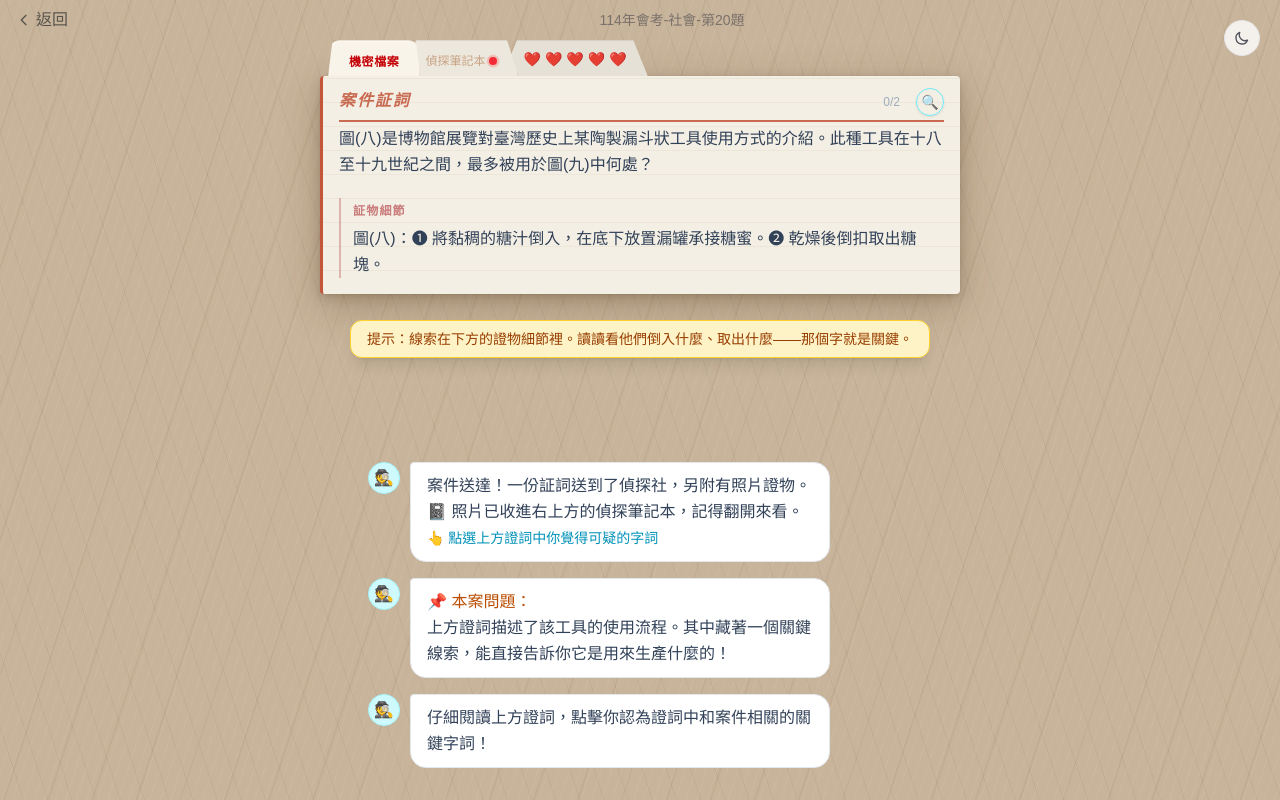
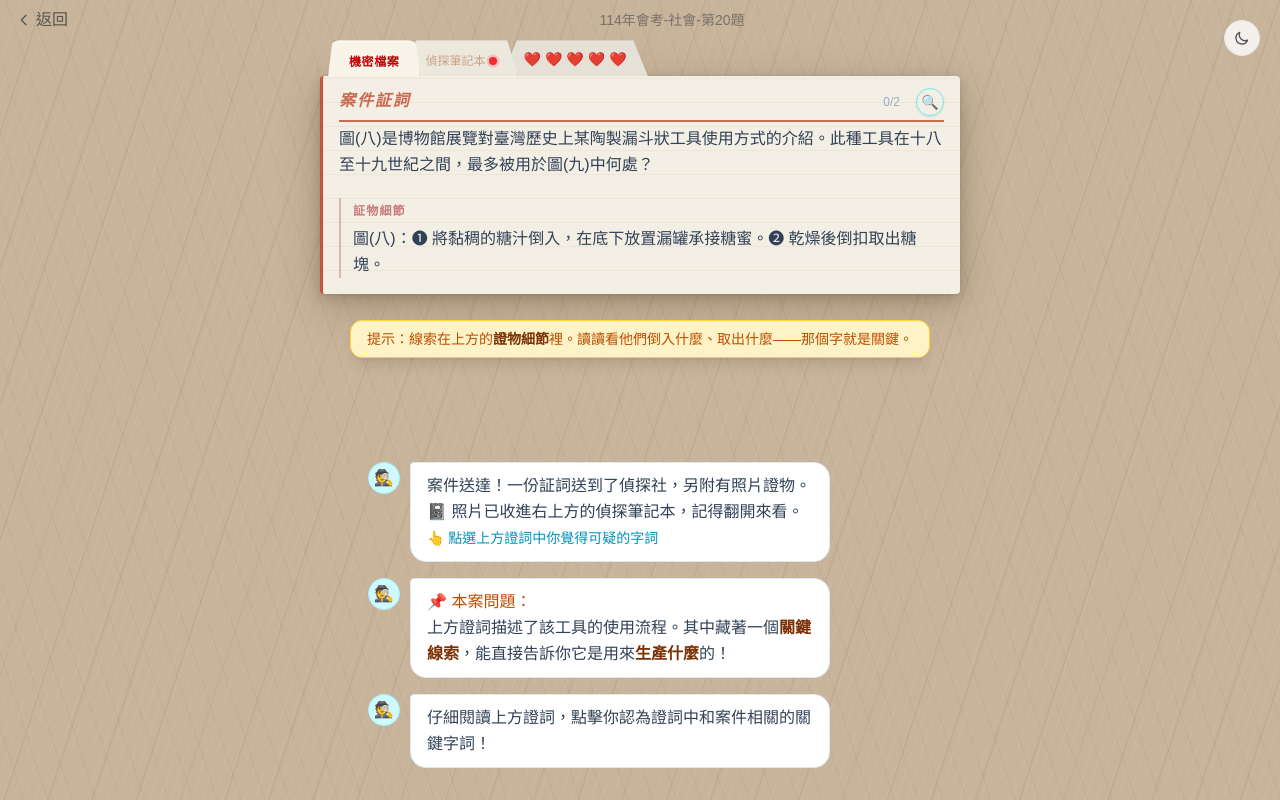
Before and after one commit to gurry0927/EDTechWeb, a Next.js app in the folder web/: page /question-detective/114-social-history-20 in a window 1280 px wide. Both pictures are taken after a click on the button "掃描模式". Built offline with nearby package versions, Linux system fonts and the light colour scheme.

Commit message:
feat: add RichText parser with bold support and update detective questions

```diff
--- a/web/src/components/question-detective/DetectivePlayer.tsx
+++ b/web/src/components/question-detective/DetectivePlayer.tsx
@@ -88,7 +88,7 @@ const RichText = ({ text }: { text: string | undefined }) => {
     <>
       {parts.map((part, i) => {
         if (part.startsWith('**') && part.endsWith('**')) {
-          return <span key={i} className="font-bold text-amber-700 dark:text-amber-300">{part.slice(2, -2)}</span>;
+          return <span key={i} className="font-bold text-amber-900 dark:text-amber-200">{part.slice(2, -2)}</span>;
         }
         return part;
       })}
@@ -957,7 +957,7 @@ export function DetectivePlayer({ question, onBack }: Props) {
       {/* Toast — fixed z-[60]，永遠在最頂層，不被 notebook backdrop 壓住 */}
       {toast && (
         <div className="fixed inset-x-0 z-[60] flex justify-center pointer-events-none px-4" style={{ top: headerH + 10 }}>
-          <div key={toastKey} className={`${toastPersist ? 'toast-persist' : 'toast-anim'} px-4 py-2 rounded-xl text-sm font-medium shadow-lg bg-amber-100 dark:bg-amber-500/90 text-amber-800 dark:text-black border border-amber-300 dark:border-transparent`}>
+          <div key={toastKey} className={`${toastPersist ? 'toast-persist' : 'toast-anim'} px-4 py-2 rounded-xl text-sm font-medium shadow-lg bg-amber-100 dark:bg-amber-500/90 text-amber-700 dark:text-black border border-amber-300 dark:border-transparent`}>
             <RichText text={toast ?? undefined} />
           </div>
         </div>
--- a/web/src/data/detective-questions/114-history-20.json
+++ b/web/src/data/detective-questions/114-history-20.json
@@ -21,9 +21,9 @@
     "丁"
   ],
   "answer": "C",
-  "caseQuestion": "上方證詞描述了該工具的使用流程。其中藏著一個關鍵線索，能直接告訴你它是用來生產什麼的！",
+  "caseQuestion": "上方證詞描述了該工具的使用流程。其中藏著一個**關鍵線索**，能直接告訴你它是用來**生產什麼**的！",
   "pityHint": "看來現場有些混亂。給你個提示：這項工具跟台灣早期外銷體量最大的『甜味來源』有關，去文字裡找找看相關的關鍵字。",
-  "startHint": "提示：線索在下方的證物細節裡。讀讀看他們倒入什麼、取出什麼——那個字就是關鍵。",
+  "startHint": "提示：線索在上方的**證物細節**裡。讀讀看他們倒入什麼、取出什麼——那個字就是關鍵。",
   "scaffolding": [
     {
       "text": "陶製漏斗狀",
```
